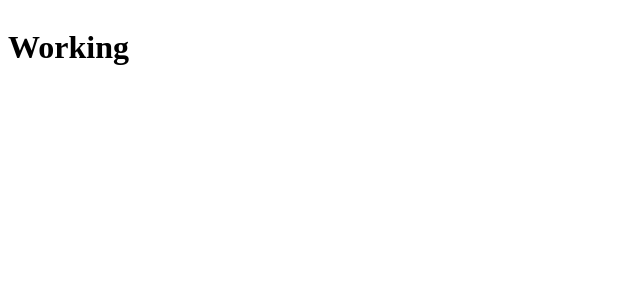
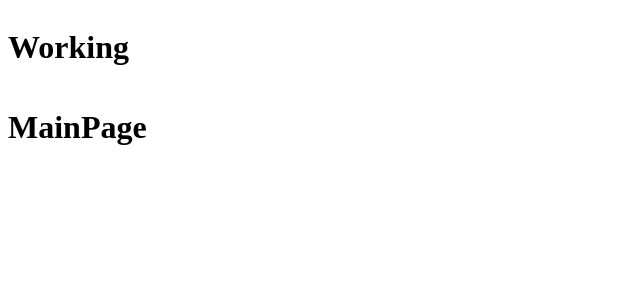
Before and after one commit to ArtemSyulatov/beer-project, a React (Create React App) app: page /home in a window 1280 px wide. Shown: the top 300 px of the page, without its empty margins (0-640 px from the left). Built offline with nearby package versions, Linux system fonts and the light colour scheme.

Commit message:
feat(router): add react-router

```diff
--- a/package.json
+++ b/package.json
@@ -16,6 +16,7 @@
     "react": "^18.2.0",
     "react-dom": "^18.2.0",
     "react-redux": "^9.1.0",
+    "react-router-dom": "^6.22.0",
     "react-scripts": "5.0.1",
     "sass": "^1.69.5",
     "typescript": "^4.9.5",
--- a/src/app/App.tsx
+++ b/src/app/App.tsx
@@ -1,9 +1,14 @@
+import { Route, Routes } from 'react-router-dom';
 import s from './app.module.scss';
+import { MainPage } from '../pages/MainPage';
 
 function App() {
   return (
     <div className={s.container}>
       <h1>Working</h1>
+      <Routes>
+        <Route element={<MainPage />} path="/home" />
+      </Routes>
     </div>
   );
 }
--- a/src/index.tsx
+++ b/src/index.tsx
@@ -2,6 +2,7 @@ import React from 'react';
 import ReactDOM from 'react-dom/client';
 import App from 'app/App';
 import { Provider } from 'react-redux';
+import { BrowserRouter } from 'react-router-dom';
 import { store } from './app/providers/StoreProvider';
 
 const root = ReactDOM.createRoot(
@@ -10,7 +11,9 @@ const root = ReactDOM.createRoot(
 root.render(
   <React.StrictMode>
     <Provider store={store}>
-      <App />
+      <BrowserRouter>
+        <App />
+      </BrowserRouter>
     </Provider>
   </React.StrictMode>,
 );
--- /dev/null
+++ b/src/pages/MainPage/index.ts
@@ -0,0 +1 @@
+export * from './ui/MainPage';
--- /dev/null
+++ b/src/pages/MainPage/ui/MainPage.tsx
@@ -0,0 +1,5 @@
+export const MainPage = () => (
+  <div>
+    <h1>MainPage</h1>
+  </div>
+);
```
Also changed, not shown: 1 other file (tests, documents, lock files or other folders).
